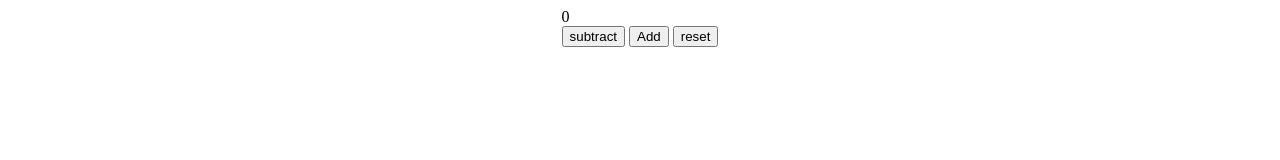
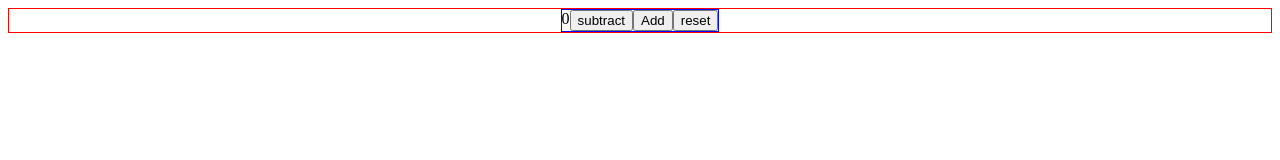
Before and after one commit to Cesarcasas0737/click_counter, a plain HTML site: page index.html in a window 1280 px wide. Drawn offline with Linux system fonts and the light colour scheme.

Commit message:
resolved html container not working

```diff
--- a/index.html
+++ b/index.html
@@ -10,7 +10,7 @@
 
 </head>
 <body>
-    <class id="container">
+    <div class="container">
         <div id="counter"></div>
 
         <button id="subtract">subtract</button>
--- a/styles.css
+++ b/styles.css
@@ -2,8 +2,14 @@ body{
     display: flex;
     justify-content: center;
     align-items: center;
+    border: 1px solid red;
+
+
 }
 .container{
     display: flex;
-    justify-content: center;
+    justify-content: space-around;
+
+    border: 1px solid rgb(0, 8, 255);
+
 }
```
